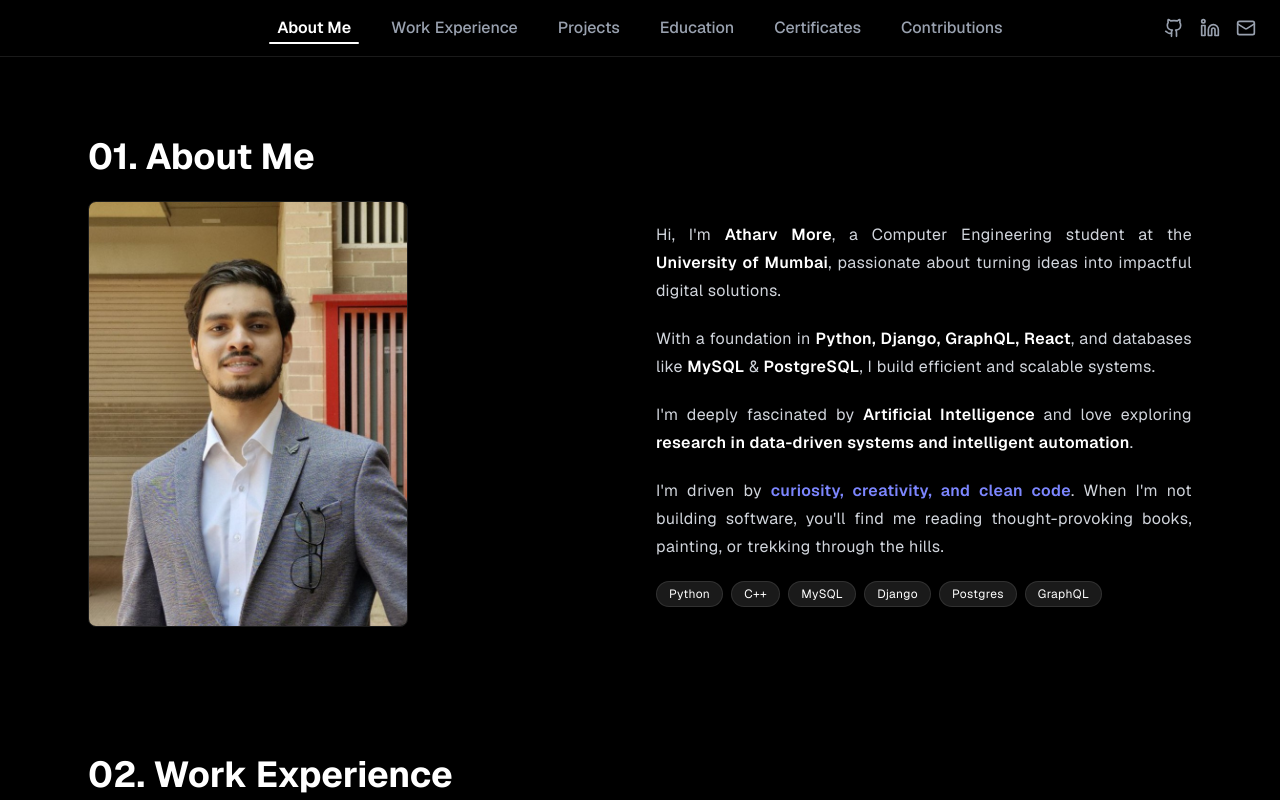
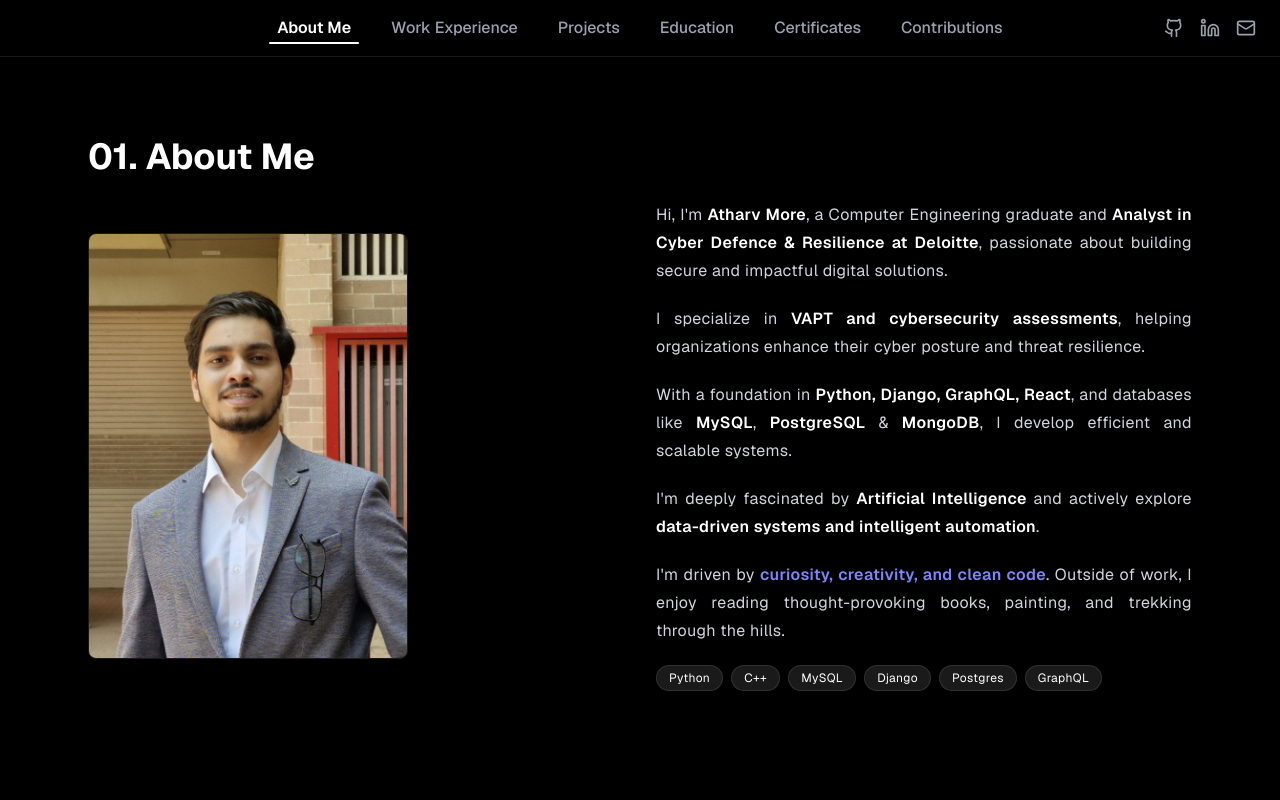
Before and after one commit to code-geass69/my-portfolio, a Next.js app: page /portfolio in a window 1280 px wide. Shown: the top 800 px of the page. Built offline with nearby package versions, Linux system fonts and the light colour scheme.

Commit message:
modified:   src/app/components/sections/AboutMe.tsx

```diff
--- a/src/app/components/sections/AboutMe.tsx
+++ b/src/app/components/sections/AboutMe.tsx
@@ -32,19 +32,23 @@ export default function AboutMe() {
         {/* Text */}
         <div className="space-y-5 text-gray-300 text-sm md:text-base leading-relaxed text-justify tracking-wide md:leading-7">
           <p>
-            Hi, I&apos;m <strong className="text-white font-semibold">Atharv More</strong>, a Computer Engineering student at the <span className="text-white font-semibold">University of Mumbai</span>, passionate about turning ideas into impactful digital solutions.
+            Hi, I'm <strong className="text-white font-semibold">Atharv More</strong>, a Computer Engineering graduate and <span className="text-white font-semibold">Analyst in Cyber Defence & Resilience at Deloitte</span>, passionate about building secure and impactful digital solutions.
           </p>
 
           <p>
-            With a foundation in <span className="text-white font-semibold">Python, Django, GraphQL, React</span>, and databases like <span className="text-white font-semibold">MySQL</span> & <span className="text-white font-semibold">PostgreSQL</span>, I build efficient and scalable systems.
+            I specialize in <span className="text-white font-semibold">VAPT and cybersecurity assessments</span>, helping organizations enhance their cyber posture and threat resilience.
           </p>
 
           <p>
-            I&apos;m deeply fascinated by <span className="text-white font-semibold">Artificial Intelligence</span> and love exploring <span className="text-white font-semibold">research in data-driven systems and intelligent automation</span>.
+            With a foundation in <span className="text-white font-semibold">Python, Django, GraphQL, React</span>, and databases like <span className="text-white font-semibold">MySQL</span>, <span className="text-white font-semibold">PostgreSQL</span> & <span className="text-white font-semibold">MongoDB</span>, I develop efficient and scalable systems.
           </p>
 
           <p>
-            I&apos;m driven by <span className="text-indigo-400 font-semibold">curiosity, creativity, and clean code</span>. When I&apos;m not building software, you&apos;ll find me reading thought-provoking books, painting, or trekking through the hills.
+            I'm deeply fascinated by <span className="text-white font-semibold">Artificial Intelligence</span> and actively explore <span className="text-white font-semibold">data-driven systems and intelligent automation</span>.
+          </p>
+
+          <p>
+            I'm driven by <span className="text-indigo-400 font-semibold">curiosity, creativity, and clean code</span>. Outside of work, I enjoy reading thought-provoking books, painting, and trekking through the hills.
           </p>
 
           <div className="mt-4 flex flex-wrap gap-2">
```
